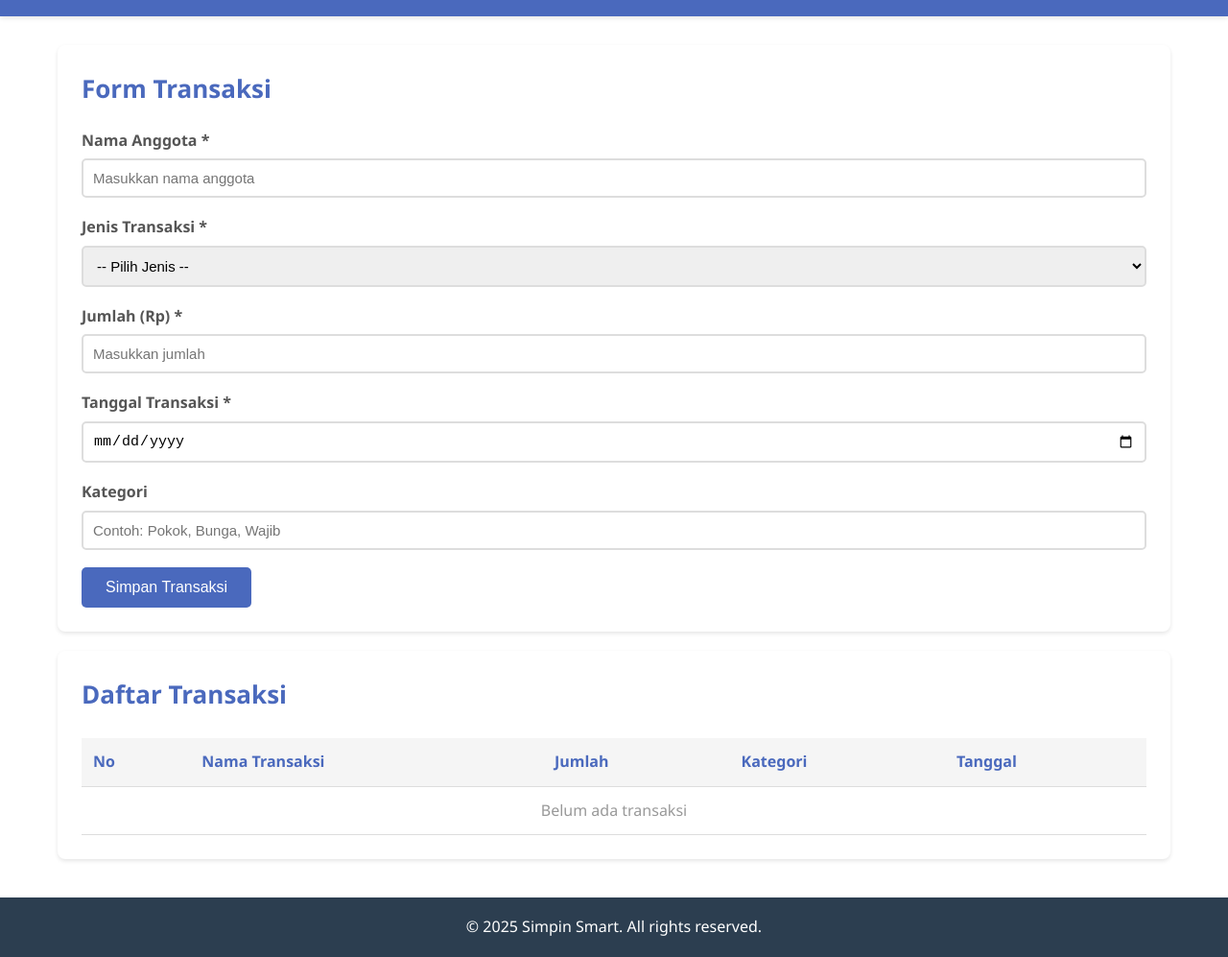
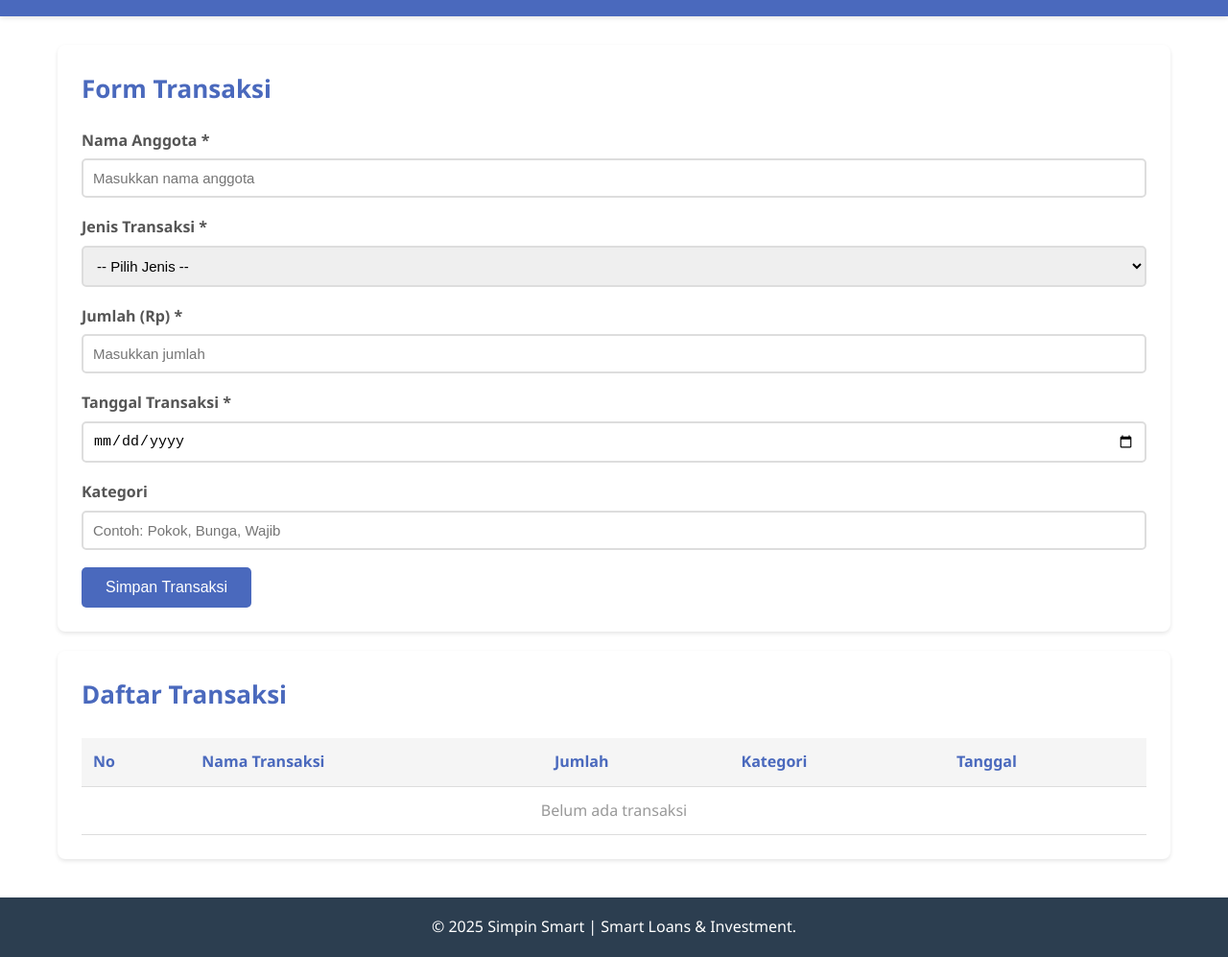
Before and after one commit to calltomat/Simpin-Smart, a plain HTML site: page transaksi.html in a window 1280 px wide. Shown: the part 68-1065 px from the top of the page at 96% size. Drawn offline with Linux system fonts and the light colour scheme.

Commit message:
Update transaksi.html

```diff
--- a/transaksi.html
+++ b/transaksi.html
@@ -94,7 +94,7 @@
 
     <!-- Footer -->
     <footer>
-        <p>&copy; 2025 Simpin Smart. All rights reserved.</p>
+        <p>&copy; 2025 Simpin Smart | Smart Loans & Investment.</p>
     </footer>
 
     <script src="script.js"></script>
```
